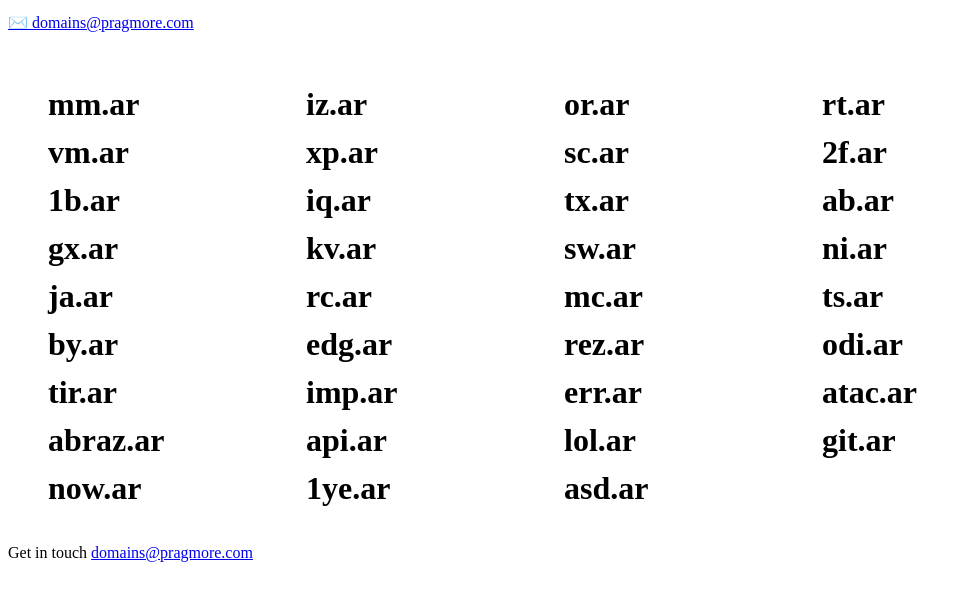
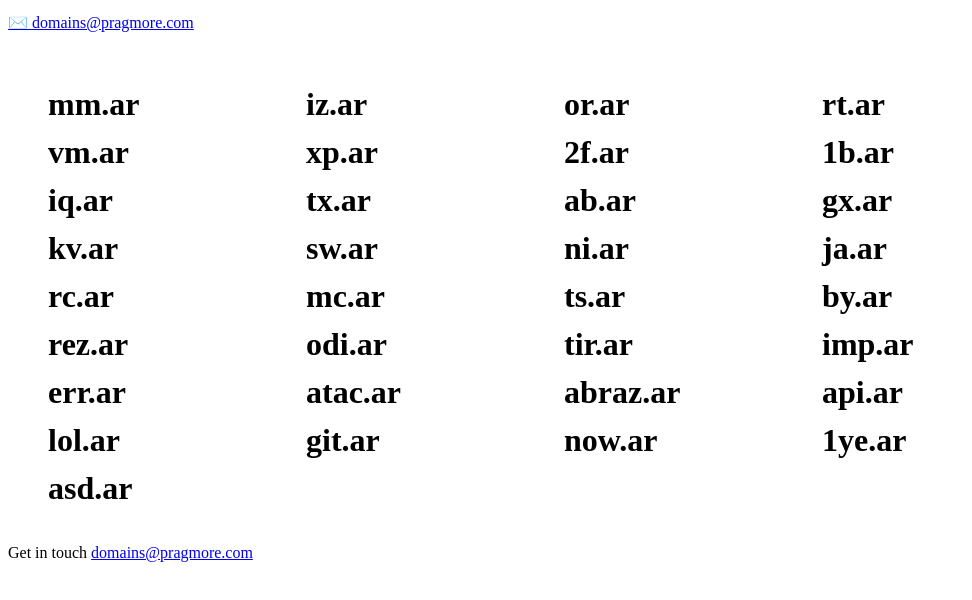
Before and after one commit to pragmore/domains, a plain HTML site: page index.html in a window 1280 px wide. Shown: the part 102-702 px from the top of the page, without its empty margins (0-972 px from the left). Drawn offline with Linux system fonts and the light colour scheme; a small style sheet from the web is missing.

Commit message:
Remove sold domains

```diff
--- a/index.html
+++ b/index.html
@@ -24,7 +24,6 @@
       <li>rt.ar</li>
       <li>vm.ar</li>
       <li>xp.ar</li>
-      <li>sc.ar</li>
       <li>2f.ar</li>
       <li>1b.ar</li>
       <li>iq.ar</li>
@@ -39,7 +38,6 @@
       <li>mc.ar</li>
       <li>ts.ar</li>
       <li>by.ar</li>
-      <li>edg.ar</li>
       <li>rez.ar</li>
       <li>odi.ar</li>
       <li>tir.ar</li>
```
Also changed, not shown: 1 other file.
